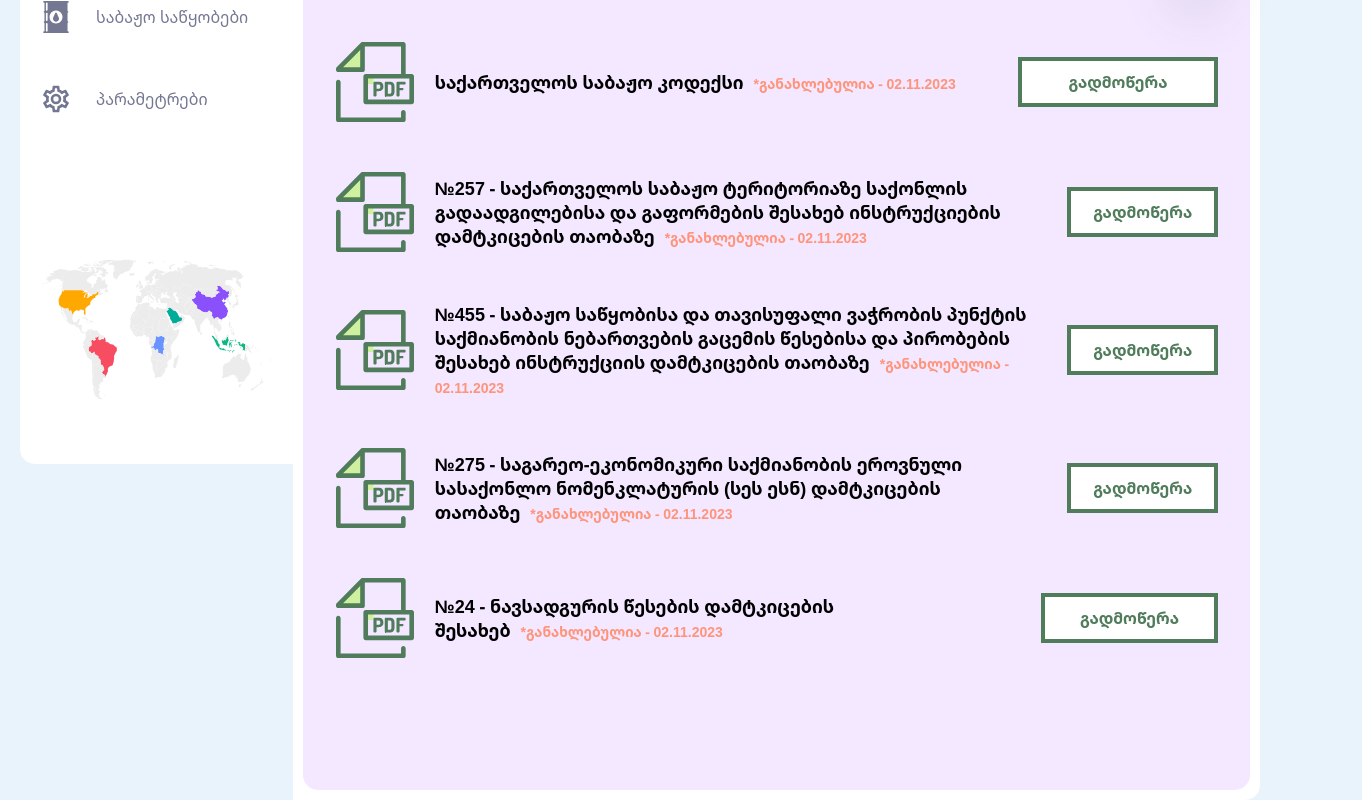
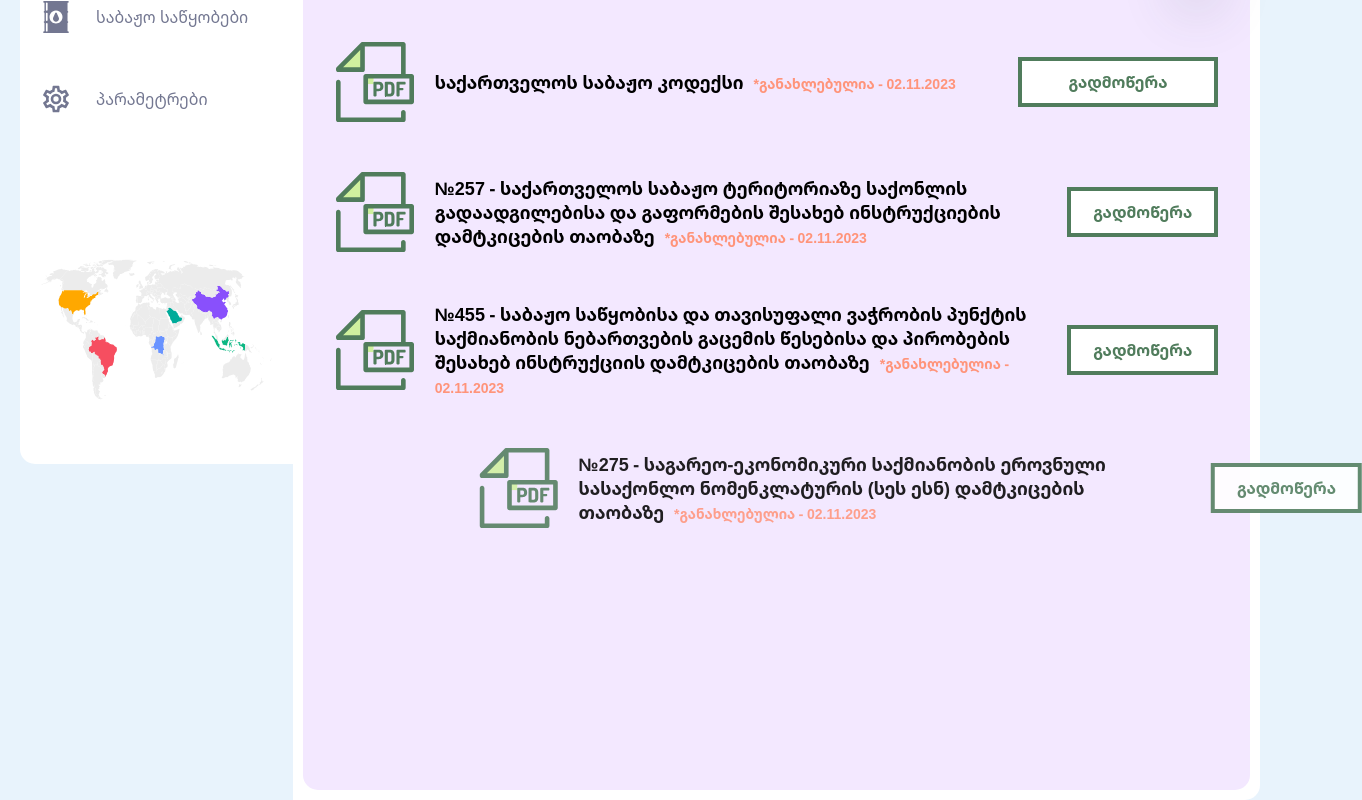
Before and after one commit to irakli85/Oil-Dashboard, a React (Vite) app: page /docs in a window 1280 px wide. Shown: the part 750-1550 px from the top of the page, 1362 px wide, since content can reach past the window. Built offline with nearby package versions, Linux system fonts and the light colour scheme.

Commit message:
first commit

```diff
--- a/src/components/Docs.jsx
+++ b/src/components/Docs.jsx
@@ -4,6 +4,38 @@ import customs from '../assets/Customs.svg'
 import styled from 'styled-components'
 import pdf from '../assets/pdf.svg'
 import { Link } from 'react-router-dom'
+import { motion } from 'framer-motion';
+
+const containerVariants = {
+  hidden: {
+    opacity: 0,
+    x: '-100vw'
+  },
+  visible: {
+    opacity: 1,
+    x: 0,
+    transition: {
+      type: 'spring',
+      mass: 0.4,
+      damping: 8,
+      when: 'beforeChildren',
+      staggerChildren: 0.8
+    }
+  }
+}
+
+const childrenVariants = {
+  hidden: {
+    opacity: 0,
+    x:'-100vw'
+  },
+  visible: {
+    opacity: 1,
+    x: 0
+  }
+}
+
+
 
 const Docs = () => {
 
@@ -13,8 +45,12 @@ const Docs = () => {
         <Img src={customs} alt="customs" />
         <P>კანონმდებლობა და სხვა სასარგებლო რესურსები</P>
       </DivHead>
-      <DivBody>
-        <DivItem>
+      <DivBody
+        variants={containerVariants}
+        initial='hidden'
+        animate='visible'
+      >
+        <DivItem variants={childrenVariants}>
           <DivItem1>
             <img src={pdf} alt="pdf" />
             <Pitem>№3376 - ნავთობისა და ნავთობპროდუქტების რაოდენობის გაზომვის მეთოდების დასაშვები ცდომილების ნორმების დამტკიცების შესახებ
@@ -24,7 +60,7 @@ const Docs = () => {
           <ItemBtn to="/docs/3376.pdf" target="_blank" download>გადმოწერა</ItemBtn>
         </DivItem>
 
-        <DivItem>
+        <DivItem variants={childrenVariants}>
           <DivItem1>
             <img src={pdf} alt="pdf" />
             <Pitem>№20839 - ნედლი ნავთობისა და ნავთობპროდუქტების ბუნებრივი დანაკარგის ნორმების დამტკიცების შესახებ
@@ -34,7 +70,7 @@ const Docs = () => {
           <ItemBtn to="/docs/20839.pdf" target="_blank" download>გადმოწერა</ItemBtn>
         </DivItem>
 
-        <DivItem>
+        <DivItem variants={childrenVariants}>
           <DivItem1>
             <img src={pdf} alt="pdf" />
             <Pitem>№22970 - ცალკეულ საქონელზე ბუნებრივი დანაკარგის ნორმების დამტკიცების შესახებ
@@ -44,7 +80,7 @@ const Docs = () => {
           <ItemBtn to="/docs/22970.pdf" target="_blank" download>გადმოწერა</ItemBtn>
         </DivItem>
 
-        <DivItem>
+        <DivItem variants={childrenVariants}>
           <DivItem1>
             <img src={pdf} alt="pdf" />
             <Pitem>საქართველოს საბაჟო კოდექსი
@@ -54,7 +90,7 @@ const Docs = () => {
           <ItemBtn to="/docs/kodex.pdf" target="_blank" download>გადმოწერა</ItemBtn>
         </DivItem>
 
-        <DivItem>
+        <DivItem variants={childrenVariants}>
           <DivItem1>
             <img src={pdf} alt="pdf" />
             <Pitem>№257 - საქართველოს საბაჟო ტერიტორიაზე საქონლის გადაადგილებისა და გაფორმების შესახებ ინსტრუქციების დამტკიცების თაობაზე
@@ -64,7 +100,7 @@ const Docs = () => {
           <ItemBtn to="/docs/257.pdf" target="_blank" download>გადმოწერა</ItemBtn>
         </DivItem>
 
-        <DivItem>
+        <DivItem variants={childrenVariants}>
           <DivItem1>
             <img src={pdf} alt="pdf" />
             <Pitem>№455 - საბაჟო საწყობისა და თავისუფალი ვაჭრობის პუნქტის საქმიანობის ნებართვების გაცემის წესებისა და პირობების შესახებ ინსტრუქციის დამტკიცების თაობაზე
@@ -74,7 +110,7 @@ const Docs = () => {
           <ItemBtn to="/docs/455.pdf" target="_blank" download>გადმოწერა</ItemBtn>
         </DivItem>
 
-        <DivItem>
+        <DivItem variants={childrenVariants}>
           <DivItem1>
             <img src={pdf} alt="pdf" />
             <Pitem>№275 - საგარეო-ეკონომიკური საქმიანობის ეროვნული სასაქონლო ნომენკლატურის (სეს ესნ) დამტკიცების თაობაზე
@@ -84,7 +120,7 @@ const Docs = () => {
           <ItemBtn to="/docs/275.pdf" target="_blank" download>გადმოწერა</ItemBtn>
         </DivItem>
 
-        <DivItem>
+        <DivItem variants={childrenVariants}>
           <DivItem1>
             <img src={pdf} alt="pdf" />
             <Pitem>№24 - ნავსადგურის წესების დამტკიცების შესახებ
@@ -108,7 +144,7 @@ const DivHead = styled.div`
   position: relative;
 `
 
-const DivBody = styled.div`
+const DivBody = styled(motion.div)`
   margin-top: 5rem;
   display: flex;
   flex-direction: column;
@@ -128,7 +164,7 @@ const P = styled.p`
   left: 50%;
   transform: translate(-50%, -50%);
 `
-const DivItem = styled.div`
+const DivItem = styled(motion.div)`
   display: flex;
   gap: 2rem;
   align-items: center;
--- a/src/styledComponents/GlobalStyles.jsx
+++ b/src/styledComponents/GlobalStyles.jsx
@@ -18,6 +18,7 @@ const GlobalStyles = createGlobalStyle`
       justify-content: center;
       align-items: center;
       padding: 20px;
+      overflow-x: hidden;
     }
 
     #root{
```
